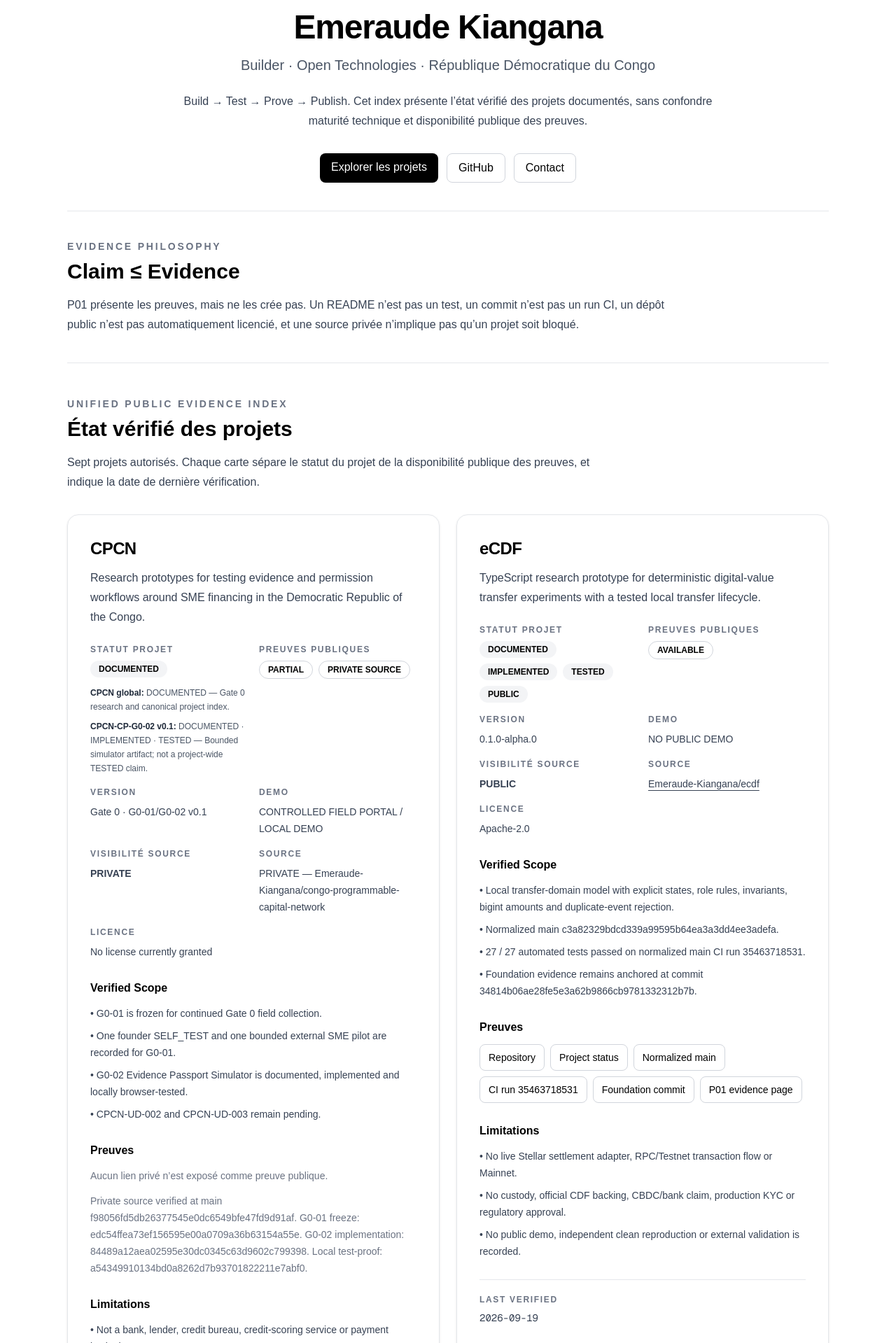
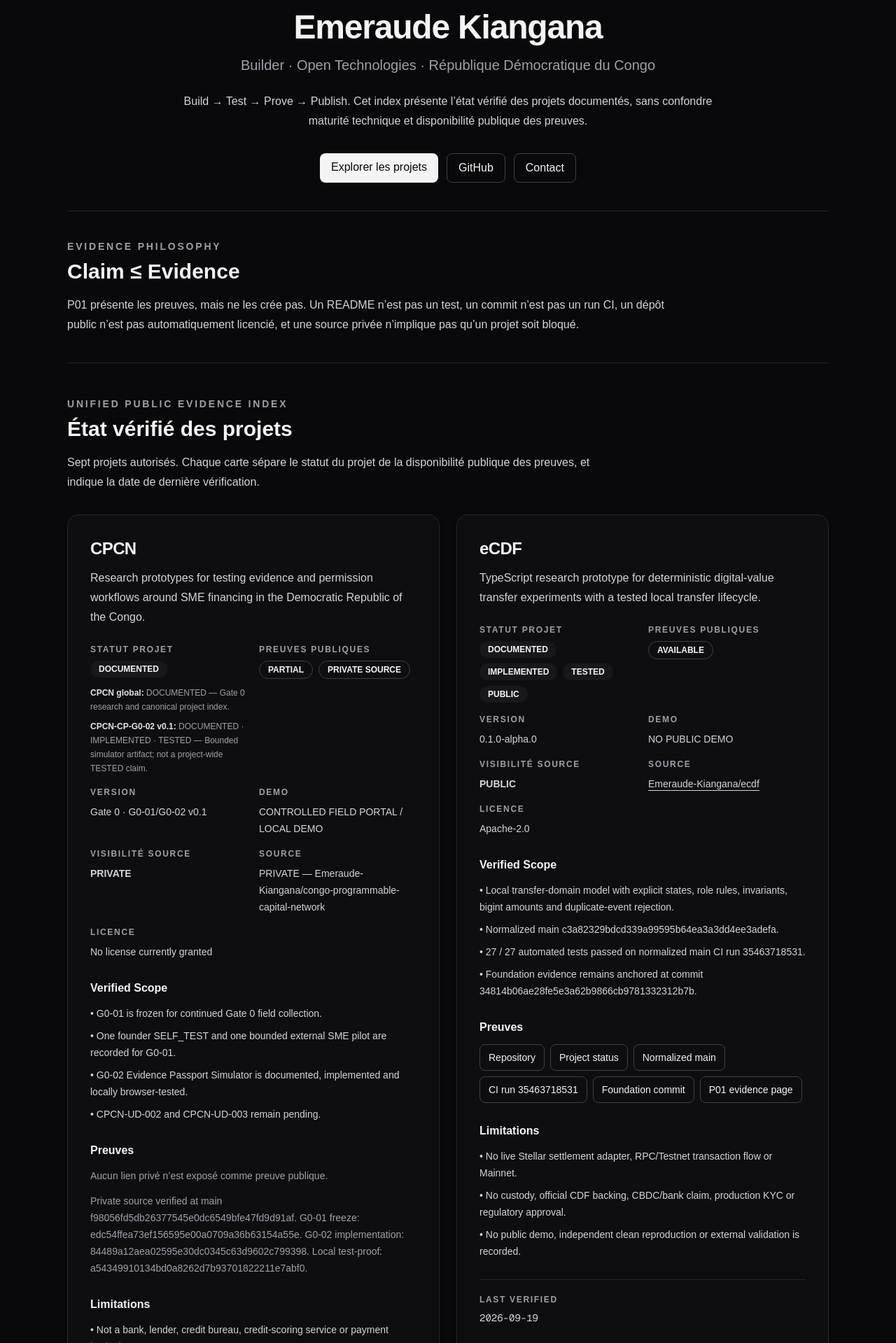
Before and after one commit to Emeraude-Kiangana/Portfolio-ai, a Next.js app: page / in a window 1280 px wide. Shown: the part 121-2040 px from the top of the page at 70% size. Built offline with nearby package versions, Linux system fonts and the light colour scheme.

Commit message:
feat(p01): apply dark evidence hub theme

```diff
--- a/src/app/page.tsx
+++ b/src/app/page.tsx
@@ -6,19 +6,19 @@
 
 export default function Home() {
   return (
-    <main className="min-h-screen bg-white px-6 py-12 text-black sm:px-10 sm:py-16 lg:px-24">
+    <main className="min-h-screen bg-zinc-950 px-6 py-12 text-zinc-100 sm:px-10 sm:py-16 lg:px-24">
       <div className="mx-auto max-w-6xl">
         <section className="py-10 text-center">
-          <p className="text-sm font-semibold uppercase tracking-[0.2em] text-gray-500">
+          <p className="text-sm font-semibold uppercase tracking-[0.2em] text-zinc-400">
             Open Technologies Portfolio
           </p>
           <h1 className="mt-3 text-4xl font-bold tracking-tight sm:text-5xl">
             Emeraude Kiangana
           </h1>
-          <p className="mt-4 text-xl text-gray-600">
+          <p className="mt-4 text-xl text-zinc-400">
             Builder · Open Technologies · République Démocratique du Congo
           </p>
-          <p className="mx-auto mt-6 max-w-3xl leading-7 text-gray-700">
+          <p className="mx-auto mt-6 max-w-3xl leading-7 text-zinc-300">
             Build → Test → Prove → Publish. Cet index présente l’état vérifié des projets
             documentés, sans confondre maturité technique et disponibilité publique des preuves.
           </p>
@@ -28,7 +28,7 @@
           >
             <a
               href="#project-index"
-              className="rounded-lg bg-black px-4 py-2 font-medium text-white hover:bg-gray-800 focus:outline-none focus:ring-2 focus:ring-black focus:ring-offset-2"
+              className="rounded-lg bg-zinc-100 px-4 py-2 font-medium text-zinc-950 hover:bg-white focus:outline-none focus:ring-2 focus:ring-zinc-200 focus:ring-offset-2 focus:ring-offset-zinc-950"
             >
               Explorer les projets
             </a>
@@ -36,27 +36,27 @@
               href="https://github.com/Emeraude-Kiangana"
               target="_blank"
               rel="noopener noreferrer"
-              className="rounded-lg border border-gray-300 px-4 py-2 font-medium hover:bg-gray-50 focus:outline-none focus:ring-2 focus:ring-black focus:ring-offset-2"
+              className="rounded-lg border border-zinc-700 px-4 py-2 font-medium hover:bg-zinc-900 focus:outline-none focus:ring-2 focus:ring-zinc-200 focus:ring-offset-2 focus:ring-offset-zinc-950"
             >
               GitHub
             </a>
             <a
               href="mailto:Emeraude-Kiangana@proton.me"
-              className="rounded-lg border border-gray-300 px-4 py-2 font-medium hover:bg-gray-50 focus:outline-none focus:ring-2 focus:ring-black focus:ring-offset-2"
+              className="rounded-lg border border-zinc-700 px-4 py-2 font-medium hover:bg-zinc-900 focus:outline-none focus:ring-2 focus:ring-zinc-200 focus:ring-offset-2 focus:ring-offset-zinc-950"
             >
               Contact
             </a>
           </nav>
         </section>
 
-        <section className="border-t border-gray-200 py-10" aria-labelledby="philosophy-title">
-          <p className="text-sm font-semibold uppercase tracking-[0.2em] text-gray-500">
+        <section className="border-t border-zinc-800 py-10" aria-labelledby="philosophy-title">
+          <p className="text-sm font-semibold uppercase tracking-[0.2em] text-zinc-400">
             Evidence philosophy
           </p>
           <h2 id="philosophy-title" className="mt-2 text-3xl font-bold">
             Claim ≤ Evidence
           </h2>
-          <p className="mt-4 max-w-4xl leading-7 text-gray-700">
+          <p className="mt-4 max-w-4xl leading-7 text-zinc-300">
             P01 présente les preuves, mais ne les crée pas. Un README n’est pas un test, un commit
             n’est pas un run CI, un dépôt public n’est pas automatiquement licencié, et une source
             privée n’implique pas qu’un projet soit bloqué.
@@ -65,17 +65,17 @@
 
         <section
           id="project-index"
-          className="border-t border-gray-200 py-12"
+          className="border-t border-zinc-800 py-12"
           aria-labelledby="index-title"
         >
           <div className="mb-8">
-            <p className="text-sm font-semibold uppercase tracking-[0.2em] text-gray-500">
+            <p className="text-sm font-semibold uppercase tracking-[0.2em] text-zinc-400">
               Unified Public Evidence Index
             </p>
             <h2 id="index-title" className="mt-2 text-3xl font-bold">
               État vérifié des projets
             </h2>
-            <p className="mt-4 max-w-3xl leading-7 text-gray-700">
+            <p className="mt-4 max-w-3xl leading-7 text-zinc-300">
               Sept projets autorisés. Chaque carte sépare le statut du projet de la disponibilité
               publique des preuves, et indique la date de dernière vérification.
             </p>
@@ -85,33 +85,33 @@
             {projects.map((project) => (
               <article
                 key={project.name}
-                className="flex h-full min-w-0 flex-col rounded-2xl border border-gray-200 p-6 shadow-sm sm:p-8"
+                className="flex h-full min-w-0 flex-col rounded-2xl border border-zinc-800 bg-zinc-900/40 p-6 shadow-sm shadow-black/20 sm:p-8"
               >
                 <div>
                   <h3 className="text-2xl font-bold tracking-tight">{project.name}</h3>
-                  <p className="mt-3 leading-7 text-gray-700">{project.description}</p>
+                  <p className="mt-3 leading-7 text-zinc-300">{project.description}</p>
                 </div>
 
                 <dl className="mt-6 grid gap-4 sm:grid-cols-2">
                   <div>
-                    <dt className="text-xs font-semibold uppercase tracking-[0.14em] text-gray-500">
+                    <dt className="text-xs font-semibold uppercase tracking-[0.14em] text-zinc-400">
                       Statut projet
                     </dt>
                     <dd className="mt-2 flex flex-wrap gap-2">
                       {project.projectStatus.map((status) => (
                         <span
                           key={status}
-                          className="rounded-full bg-gray-100 px-3 py-1 text-xs font-semibold"
+                          className="rounded-full bg-zinc-900 px-3 py-1 text-xs font-semibold"
                         >
                           {status}
                         </span>
                       ))}
                     </dd>
                     {project.statusBreakdown ? (
-                      <div className="mt-3 space-y-2 text-xs leading-5 text-gray-600">
+                      <div className="mt-3 space-y-2 text-xs leading-5 text-zinc-400">
                         {project.statusBreakdown.map((item) => (
                           <p key={item.label}>
-                            <span className="font-semibold text-gray-800">{item.label}:</span>{" "}
+                            <span className="font-semibold text-zinc-200">{item.label}:</span>{" "}
                             {item.statuses.join(" · ")}
                             {item.note ? ` — ${item.note}` : ""}
                           </p>
@@ -121,14 +121,14 @@
                   </div>
 
                   <div>
-                    <dt className="text-xs font-semibold uppercase tracking-[0.14em] text-gray-500">
+                    <dt className="text-xs font-semibold uppercase tracking-[0.14em] text-zinc-400">
                       Preuves publiques
                     </dt>
                     <dd className="mt-2 flex flex-wrap gap-2">
                       {project.publicEvidenceStatus.map((status) => (
                         <span
                           key={status}
-                          className="rounded-full border border-gray-300 px-3 py-1 text-xs font-semibold"
+                          className="rounded-full border border-zinc-700 px-3 py-1 text-xs font-semibold"
                         >
                           {status}
                         </span>
@@ -137,39 +137,39 @@
                   </div>
 
                   <div>
-                    <dt className="text-xs font-semibold uppercase tracking-[0.14em] text-gray-500">
+                    <dt className="text-xs font-semibold uppercase tracking-[0.14em] text-zinc-400">
                       Version
                     </dt>
-                    <dd className="mt-2 text-sm leading-6 text-gray-700">{project.version}</dd>
+                    <dd className="mt-2 text-sm leading-6 text-zinc-300">{project.version}</dd>
                   </div>
 
                   <div>
-                    <dt className="text-xs font-semibold uppercase tracking-[0.14em] text-gray-500">
+                    <dt className="text-xs font-semibold uppercase tracking-[0.14em] text-zinc-400">
                       Demo
                     </dt>
-                    <dd className="mt-2 text-sm leading-6 text-gray-700">{project.demo}</dd>
+                    <dd className="mt-2 text-sm leading-6 text-zinc-300">{project.demo}</dd>
                   </div>
 
                   <div>
-                    <dt className="text-xs font-semibold uppercase tracking-[0.14em] text-gray-500">
+                    <dt className="text-xs font-semibold uppercase tracking-[0.14em] text-zinc-400">
                       Visibilité source
                     </dt>
-                    <dd className="mt-2 text-sm font-semibold leading-6 text-gray-700">
+                    <dd className="mt-2 text-sm font-semibold leading-6 text-zinc-300">
                       {project.sourceVisibility}
                     </dd>
                   </div>
 
                   <div>
-                    <dt className="text-xs font-semibold uppercase tracking-[0.14em] text-gray-500">
+                    <dt className="text-xs font-semibold uppercase tracking-[0.14em] text-zinc-400">
                       Source
                     </dt>
-                    <dd className="mt-2 break-words text-sm leading-6 text-gray-700">
+                    <dd className="mt-2 break-words text-sm leading-6 text-zinc-300">
                       {project.sourceHref ? (
                         <a
                           href={project.sourceHref}
                           target="_blank"
                           rel="noopener noreferrer"
-                          className="underline underline-offset-4 focus:outline-none focus:ring-2 focus:ring-black focus:ring-offset-2"
+                          className="underline underline-offset-4 focus:outline-none focus:ring-2 focus:ring-zinc-200 focus:ring-offset-2 focus:ring-offset-zinc-950"
                         >
                           {project.source}
                         </a>
@@ -180,16 +180,16 @@
                   </div>
 
                   <div>
-                    <dt className="text-xs font-semibold uppercase tracking-[0.14em] text-gray-500">
+                    <dt className="text-xs font-semibold uppercase tracking-[0.14em] text-zinc-400">
                       Licence
                     </dt>
-                    <dd className="mt-2 text-sm leading-6 text-gray-700">{project.license}</dd>
+                    <dd className="mt-2 text-sm leading-6 text-zinc-300">{project.license}</dd>
                   </div>
                 </dl>
 
                 <div className="mt-7">
                   <h4 className="font-semibold">Verified Scope</h4>
-                  <ul className="mt-3 space-y-2 text-sm leading-6 text-gray-700">
+                  <ul className="mt-3 space-y-2 text-sm leading-6 text-zinc-300">
                     {project.verifiedScope.map((item) => (
                       <li key={item}>• {item}</li>
                     ))}
@@ -206,44 +206,44 @@
                           href={link.href}
                           target={link.href.startsWith("http") ? "_blank" : undefined}
                           rel={link.href.startsWith("http") ? "noopener noreferrer" : undefined}
-                          className="rounded-lg border border-gray-300 px-3 py-2 text-sm font-medium hover:bg-gray-50 focus:outline-none focus:ring-2 focus:ring-black focus:ring-offset-2"
+                          className="rounded-lg border border-zinc-700 px-3 py-2 text-sm font-medium hover:bg-zinc-900 focus:outline-none focus:ring-2 focus:ring-zinc-200 focus:ring-offset-2 focus:ring-offset-zinc-950"
                         >
                           {link.label}
                         </a>
                       ))}
                     </div>
                   ) : (
-                    <p className="mt-3 text-sm leading-6 text-gray-500">
+                    <p className="mt-3 text-sm leading-6 text-zinc-400">
                       Aucun lien privé n’est exposé comme preuve publique.
                     </p>
                   )}
                   {project.evidenceNote ? (
-                    <p className="mt-3 text-sm leading-6 text-gray-500">{project.evidenceNote}</p>
+                    <p className="mt-3 text-sm leading-6 text-zinc-400">{project.evidenceNote}</p>
                   ) : null}
                 </div>
 
                 <div className="mt-7">
                   <h4 className="font-semibold">Limitations</h4>
-                  <ul className="mt-3 space-y-2 text-sm leading-6 text-gray-700">
+                  <ul className="mt-3 space-y-2 text-sm leading-6 text-zinc-300">
                     {project.limitations.map((item) => (
                       <li key={item}>• {item}</li>
                     ))}
                   </ul>
                 </div>
 
-                <div className="mt-7 border-t border-gray-200 pt-5">
-                  <p className="text-xs font-semibold uppercase tracking-[0.14em] text-gray-500">
+                <div className="mt-7 border-t border-zinc-800 pt-5">
+                  <p className="text-xs font-semibold uppercase tracking-[0.14em] text-zinc-400">
                     Last verified
                   </p>
-                  <p className="mt-2 font-mono text-sm text-gray-700">{project.lastVerified}</p>
+                  <p className="mt-2 font-mono text-sm text-zinc-300">{project.lastVerified}</p>
                 </div>
               </article>
             ))}
           </div>
         </section>
 
-        <section className="border-t border-gray-200 py-12" aria-labelledby="legend-title">
-          <p className="text-sm font-semibold uppercase tracking-[0.2em] text-gray-500">
+        <section className="border-t border-zinc-800 py-12" aria-labelledby="legend-title">
+          <p className="text-sm font-semibold uppercase tracking-[0.2em] text-zinc-400">
             Status legend
           </p>
           <h2 id="legend-title" className="mt-2 text-3xl font-bold">
@@ -253,9 +253,9 @@
           <h3 className="mt-8 text-xl font-bold">Maturité</h3>
           <dl className="mt-4 grid gap-4 sm:grid-cols-2 lg:grid-cols-3">
             {maturityLegend.map(([status, meaning]) => (
-              <div key={status} className="rounded-xl border border-gray-200 p-5">
+              <div key={status} className="rounded-xl border border-zinc-800 bg-zinc-900/30 p-5">
                 <dt className="font-mono text-sm font-semibold">{status}</dt>
-                <dd className="mt-2 text-sm leading-6 text-gray-600">{meaning}</dd>
+                <dd className="mt-2 text-sm leading-6 text-zinc-400">{meaning}</dd>
               </div>
             ))}
           </dl>
@@ -263,16 +263,16 @@
           <h3 className="mt-8 text-xl font-bold">Disponibilité publique</h3>
           <dl className="mt-4 grid gap-4 sm:grid-cols-2 lg:grid-cols-3">
             {evidenceLegend.map(([status, meaning]) => (
-              <div key={status} className="rounded-xl border border-gray-200 p-5">
+              <div key={status} className="rounded-xl border border-zinc-800 bg-zinc-900/30 p-5">
                 <dt className="font-mono text-sm font-semibold">{status}</dt>
-                <dd className="mt-2 text-sm leading-6 text-gray-600">{meaning}</dd>
+                <dd className="mt-2 text-sm leading-6 text-zinc-400">{meaning}</dd>
               </div>
             ))}
           </dl>
         </section>
 
-        <section className="border-t border-gray-200 py-12" aria-labelledby="proof-links-title">
-          <p className="text-sm font-semibold uppercase tracking-[0.2em] text-gray-500">
+        <section className="border-t border-zinc-800 py-12" aria-labelledby="proof-links-title">
+          <p className="text-sm font-semibold uppercase tracking-[0.2em] text-zinc-400">
             Public proof links
           </p>
           <h2 id="proof-links-title" className="mt-2 text-3xl font-bold">
@@ -283,7 +283,7 @@
               href="https://github.com/Emeraude-Kiangana/open-technologies-portfolio"
               target="_blank"
               rel="noopener noreferrer"
-              className="rounded-lg bg-black px-4 py-2 font-medium text-white hover:bg-gray-800 focus:outline-none focus:ring-2 focus:ring-black focus:ring-offset-2"
+              className="rounded-lg bg-zinc-100 px-4 py-2 font-medium text-zinc-950 hover:bg-white focus:outline-none focus:ring-2 focus:ring-zinc-200 focus:ring-offset-2 focus:ring-offset-zinc-950"
             >
               Repository P01
             </a>
@@ -291,26 +291,26 @@
               href="https://emeraude-kiangana.github.io/open-technologies-portfolio/"
               target="_blank"
               rel="noopener noreferrer"
-              className="rounded-lg border border-gray-300 px-4 py-2 font-medium hover:bg-gray-50 focus:outline-none focus:ring-2 focus:ring-black focus:ring-offset-2"
+              className="rounded-lg border border-zinc-700 px-4 py-2 font-medium hover:bg-zinc-900 focus:outline-none focus:ring-2 focus:ring-zinc-200 focus:ring-offset-2 focus:ring-offset-zinc-950"
             >
               Portfolio public
             </a>
             <a
               href="/open-technologies-portfolio/projects/ecdf/"
-              className="rounded-lg border border-gray-300 px-4 py-2 font-medium hover:bg-gray-50 focus:outline-none focus:ring-2 focus:ring-black focus:ring-offset-2"
+              className="rounded-lg border border-zinc-700 px-4 py-2 font-medium hover:bg-zinc-900 focus:outline-none focus:ring-2 focus:ring-zinc-200 focus:ring-offset-2 focus:ring-offset-zinc-950"
             >
               Preuve eCDF
             </a>
             <a
               href="/open-technologies-portfolio/projects/novaforge/"
-              className="rounded-lg border border-gray-300 px-4 py-2 font-medium hover:bg-gray-50 focus:outline-none focus:ring-2 focus:ring-black focus:ring-offset-2"
+              className="rounded-lg border border-zinc-700 px-4 py-2 font-medium hover:bg-zinc-900 focus:outline-none focus:ring-2 focus:ring-zinc-200 focus:ring-offset-2 focus:ring-offset-zinc-950"
             >
               Preuve NovaForge
             </a>
           </div>
         </section>
 
-        <footer className="border-t border-gray-200 py-8 text-sm text-gray-500">
+        <footer className="border-t border-zinc-800 py-8 text-sm text-zinc-400">
           <p>© EMERAUDE KIANGANA — Open Technologies 🇨🇩</p>
         </footer>
       </div>
```
